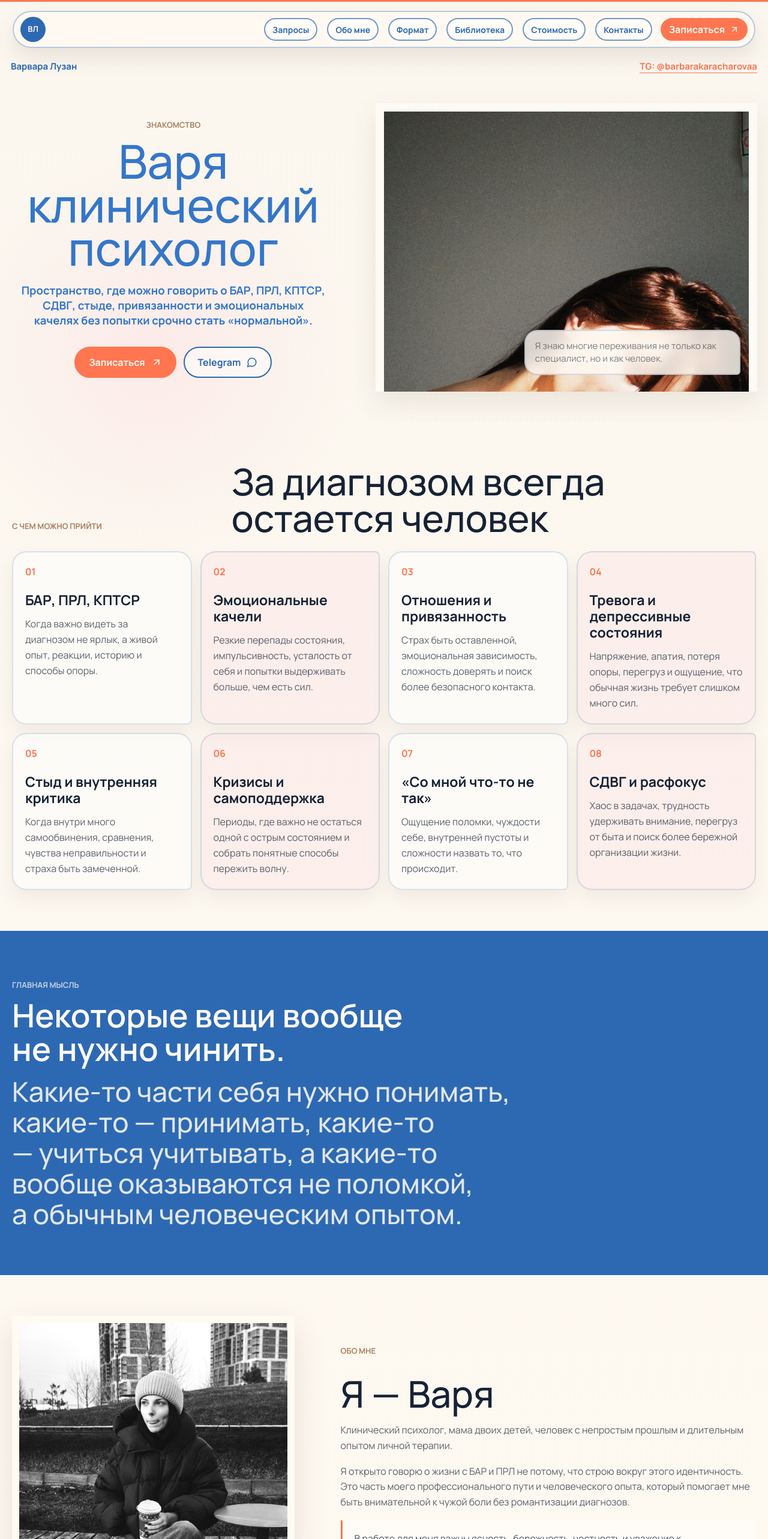
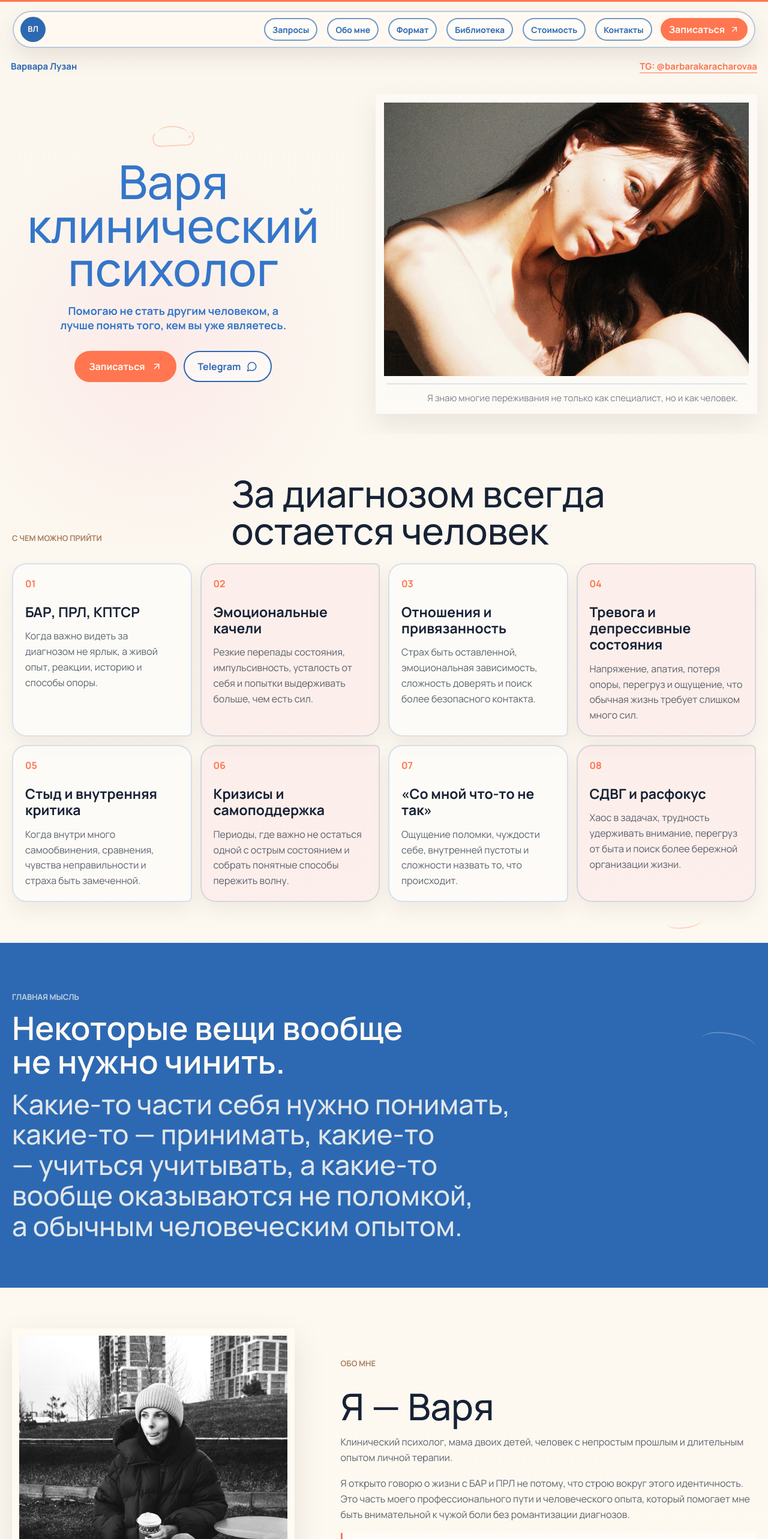
Before and after one commit to barbarakaracharova/barbarakaracharova.github.io, a React (Vite) app: page / in a window 1280 px wide. Shown: the top 2566 px of the page at 60% size. Built offline with nearby package versions, Linux system fonts and the light colour scheme.

Commit message:
Polish hero typography and details

```diff
--- a/src/main.tsx
+++ b/src/main.tsx
@@ -8,7 +8,6 @@ import {
   FileText,
   Instagram,
   MessageCircle,
-  Sparkles,
 } from "lucide-react";
 import "./styles.css";
 
@@ -145,6 +144,10 @@ function keep(text: string) {
     .replace(/когнитивно-поведенческая терапия/gi, (match) => match.replace(" ", "\u00a0"));
 }
 
+function NoBreak({ children }: { children: React.ReactNode }) {
+  return <span className="nowrap">{children}</span>;
+}
+
 function FadeIn({ children, className = "" }: { children: React.ReactNode; className?: string }) {
   return (
     <motion.div
@@ -212,7 +215,7 @@ function Hero() {
       </div>
       <div className="hero-layout">
         <FadeIn className="hero-copy">
-          <p className="kicker">Знакомство</p>
+          <div className="hero-cloud" aria-hidden="true" />
           <h1>
             Варя
             <br />
@@ -222,7 +225,7 @@ function Hero() {
           </h1>
           <p className="lead">
             {keep(
-              "Пространство, где можно говорить о БАР, ПРЛ, КПТСР, СДВГ, стыде, привязанности и эмоциональных качелях без попытки срочно стать «нормальной».",
+              "Помогаю не стать другим человеком, а лучше понять того, кем вы уже являетесь.",
             )}
           </p>
           <div className="actions">
@@ -236,7 +239,7 @@ function Hero() {
           <div className="hero-photo-frame">
             <img src="/images/varia-hero-cinematic.jpg" alt="Варвара Лузан" className="hero-photo" />
             <p className="portrait-caption">
-              {keep("Я знаю многие переживания не только как специалист, но и как человек.")}
+              {keep("Я знаю многие переживания не только как специалист, но\u00a0и\u00a0как человек.")}
             </p>
           </div>
         </FadeIn>
@@ -274,8 +277,8 @@ function Philosophy() {
           <strong>Некоторые вещи вообще не нужно чинить.</strong>
           <span>
             Какие-то части себя нужно понимать, какие-то — принимать, какие-то —
-            учиться учитывать, а какие-то вообще оказываются не поломкой,
-            а обычным человеческим опытом.
+            учиться учитывать, а какие-то вообще оказываются не поломкой,{" "}
+            <NoBreak>а обычным человеческим опытом.</NoBreak>
           </span>
         </blockquote>
       </FadeIn>
@@ -293,14 +296,14 @@ function About() {
         <span className="eyebrow">Обо мне</span>
         <h2>Я — Варя</h2>
         <p>
-          {keep(
-            "Клинический психолог, мама двоих детей, человек с непростым прошлым и длительным опытом личной терапии.",
-          )}
+          Клинический психолог, мама двоих детей, человек{" "}
+          <NoBreak>с непростым прошлым и длительным</NoBreak> опытом личной терапии.
         </p>
         <p>
-          {keep(
-            "Я открыто говорю о жизни с БАР и ПРЛ не потому, что строю вокруг этого идентичность. Это часть моего профессионального пути и человеческого опыта, который помогает мне быть внимательной к чужой боли без романтизации диагнозов.",
-          )}
+          Я открыто говорю о жизни с БАР и ПРЛ не потому, что строю вокруг этого
+          идентичность. Это часть моего профессионального{" "}
+          <NoBreak>пути и человеческого опыта,</NoBreak> который помогает мне быть
+          внимательной к чужой боли без романтизации диагнозов.
         </p>
         <p className="soft-note">
           {keep("В работе для меня важны ясность, бережность, честность и уважение к вашим границам.")}
@@ -332,7 +335,7 @@ function Format() {
         <div className="format-copy">
           {principles.map(([title, text]) => (
             <FadeIn className="principle-line" key={title}>
-              <Sparkles size={18} aria-hidden="true" />
+              <span className="note-mark" aria-hidden="true" />
               <div>
                 <h3>{title}</h3>
                 <p>{keep(text)}</p>
@@ -341,7 +344,9 @@ function Format() {
           ))}
         </div>
         <FadeIn className="format-aside">
-          <span>В терапии мы не ищем один быстрый совет.</span>
+          <span>
+            <NoBreak>В терапии мы не ищем</NoBreak> один быстрый совет.
+          </span>
           <p>{keep("Мы постепенно замечаем повторяющиеся реакции и собираем способы жить устойчивее.")}</p>
           <CTA variant="secondary" label="Обсудить формат" />
         </FadeIn>
@@ -361,7 +366,15 @@ function FirstMeeting() {
         {firstMeeting.map((item, index) => (
           <FadeIn className="meeting-card" key={item.title}>
             <span className="timeline-number">{String(index + 1).padStart(2, "0")}</span>
-            <h3>{item.title}</h3>
+            <h3>
+              {item.title === "Договариваемся о процессе" ? (
+                <>
+                  Договариваемся <NoBreak>о процессе</NoBreak>
+                </>
+              ) : (
+                item.title
+              )}
+            </h3>
             <p>{keep(item.text)}</p>
           </FadeIn>
         ))}
@@ -418,14 +431,27 @@ function Library() {
     <section id="library" className="section library-section">
       <FadeIn className="section-heading split-heading">
         <span className="eyebrow">Библиотека</span>
-        <h2>Библиотека текстов, по которым можно почувствовать мой язык</h2>
+        <h2>
+          Тексты, в которых можно
+          <br />
+          встретиться с собой
+        </h2>
       </FadeIn>
       <div className="library-grid">
         {library.map((post) => (
           <FadeIn className="library-card" key={post.href}>
             <span>Telegram</span>
             <h3>{post.title}</h3>
-            <p>{keep(post.text)}</p>
+            <p>
+              {post.title === "Почему ремиссия может пугать" ? (
+                <>
+                  Про потерю привычной версии себя <NoBreak>и необходимость</NoBreak>{" "}
+                  строить идентичность не вокруг боли.
+                </>
+              ) : (
+                keep(post.text)
+              )}
+            </p>
             <a href={post.href} target="_blank" rel="noreferrer">
               Читать <ArrowUpRight size={17} aria-hidden="true" />
             </a>
--- a/src/styles.css
+++ b/src/styles.css
@@ -230,11 +230,15 @@ p {
   text-wrap: pretty;
 }
 
+.nowrap {
+  white-space: nowrap;
+}
+
 .lead {
-  max-width: 570px;
+  max-width: 540px;
   margin: 22px auto 0;
   color: #3476c9;
-  font-size: clamp(18px, 1.45vw, 21px);
+  font-size: clamp(18px, 1.35vw, 20px);
   font-weight: 700;
   line-height: 1.36;
   text-wrap: balance;
@@ -297,11 +301,44 @@ p {
   position: relative;
 }
 
+.hero-cloud {
+  position: relative;
+  width: 70px;
+  height: 34px;
+  margin: 0 auto 22px;
+  opacity: 0.72;
+}
+
+.hero-cloud::before,
+.hero-cloud::after {
+  position: absolute;
+  content: "";
+}
+
+.hero-cloud::before {
+  inset: 7px 0 0;
+  border: 2px solid rgba(255, 118, 81, 0.44);
+  border-top-color: transparent;
+  border-radius: 999px;
+  transform: rotate(-3deg);
+}
+
+.hero-cloud::after {
+  top: 0;
+  left: 9px;
+  width: 52px;
+  height: 28px;
+  border-top: 2px solid rgba(255, 118, 81, 0.44);
+  border-radius: 50%;
+  box-shadow:
+    14px 2px 0 -10px rgba(255, 191, 208, 0.8),
+    -8px 3px 0 -9px rgba(255, 191, 208, 0.8);
+  transform: rotate(4deg);
+}
+
 .hero-photo-frame {
   position: relative;
-  display: grid;
-  aspect-ratio: 1.32 / 1;
-  align-items: center;
+  display: block;
   overflow: hidden;
   padding: clamp(10px, 1.1vw, 16px);
   background: rgba(255, 255, 255, 0.34);
@@ -311,26 +348,24 @@ p {
 .hero-photo {
   display: block;
   width: 100%;
-  height: 100%;
-  object-fit: contain;
-  object-position: center;
+  height: min(560px, 57vh);
+  object-fit: cover;
+  object-position: 54% 62%;
   filter: saturate(0.93) contrast(1.02);
 }
 
 .portrait-caption {
-  position: absolute;
-  right: clamp(18px, 2.2vw, 34px);
-  bottom: clamp(18px, 2.2vw, 34px);
-  max-width: 360px;
-  padding: 14px 16px;
-  border: 2px solid rgba(45, 105, 179, 0.2);
-  border-radius: 22px 22px 6px 22px;
-  background: rgba(255, 250, 242, 0.84);
+  position: relative;
+  max-width: none;
+  margin: 12px 4px 2px;
+  padding: 12px 14px 0;
+  border-top: 2px solid rgba(45, 105, 179, 0.16);
+  background: transparent;
   color: rgba(23, 34, 53, 0.56);
   font-size: 15px;
   line-height: 1.45;
-  text-align: left;
-  backdrop-filter: blur(12px);
+  text-align: right;
+  backdrop-filter: none;
 }
 
 .section-heading {
@@ -402,10 +437,40 @@ p {
   font-size: 16px;
 }
 
+.requests-section {
+  position: relative;
+}
+
+.requests-section::after {
+  position: absolute;
+  right: min(8vw, 90px);
+  bottom: 24px;
+  width: 58px;
+  height: 22px;
+  border-bottom: 2px solid rgba(255, 118, 81, 0.32);
+  border-radius: 50%;
+  content: "";
+  transform: rotate(-8deg);
+  pointer-events: none;
+}
+
 .philosophy-section {
+  position: relative;
   width: 100%;
   padding: clamp(44px, 6vw, 82px) max(18px, calc((100vw - 1240px) / 2));
   background: #2d69b3;
+}
+
+.philosophy-section::after {
+  position: absolute;
+  right: max(18px, calc((100vw - 1240px) / 2));
+  top: 26%;
+  width: 92px;
+  height: 34px;
+  border-top: 2px solid rgba(255, 250, 242, 0.28);
+  border-radius: 50%;
+  content: "";
+  transform: rotate(9deg);
 }
 
 .philosophy-inner {
@@ -449,6 +514,18 @@ p {
 
 .about-photo-wrap {
   position: relative;
+}
+
+.about-photo-wrap::after {
+  position: absolute;
+  right: -18px;
+  bottom: 18%;
+  width: 52px;
+  height: 20px;
+  border-bottom: 2px solid rgba(255, 118, 81, 0.34);
+  border-radius: 50%;
+  content: "";
+  transform: rotate(-18deg);
 }
 
 .about-photo {
@@ -528,9 +605,36 @@ p {
   border-radius: 8px;
 }
 
-.principle-line svg {
-  margin-top: 5px;
-  color: #ff7651;
+.note-mark {
+  position: relative;
+  display: block;
+  width: 17px;
+  height: 17px;
+  margin-top: 7px;
+}
+
+.note-mark::before,
+.note-mark::after {
+  position: absolute;
+  background: #ff7651;
+  border-radius: 999px;
+  content: "";
+}
+
+.note-mark::before {
+  top: 7px;
+  left: 0;
+  width: 17px;
+  height: 2px;
+  transform: rotate(-18deg);
+}
+
+.note-mark::after {
+  top: 0;
+  left: 7px;
+  width: 2px;
+  height: 17px;
+  transform: rotate(18deg);
 }
 
 .format-aside {
@@ -548,7 +652,7 @@ p {
 
 .format-aside span {
   color: #172235;
-  font-size: clamp(25px, 2.5vw, 38px);
+  font-size: clamp(25px, 2.25vw, 34px);
   font-weight: 600;
   line-height: 1.12;
 }
@@ -672,6 +776,18 @@ p {
   border-radius: 50%;
   background: rgba(255, 191, 208, 0.28);
   content: "";
+}
+
+.document-card::after {
+  position: absolute;
+  right: 28px;
+  top: 34px;
+  width: 42px;
+  height: 20px;
+  border-top: 2px solid rgba(255, 250, 242, 0.34);
+  border-radius: 50%;
+  content: "";
+  transform: rotate(18deg);
 }
 
 .document-stack {
@@ -866,7 +982,19 @@ p {
 }
 
 .section-cta {
+  position: relative;
   margin-top: 22px;
+}
+
+.section-cta::after {
+  position: absolute;
+  left: 180px;
+  top: 50%;
+  width: 44px;
+  height: 1.5px;
+  background: rgba(255, 118, 81, 0.42);
+  content: "";
+  transform: rotate(-7deg);
 }
 
 .contacts {
@@ -946,12 +1074,12 @@ footer {
   }
 
   .hero-photo {
-    height: 100%;
+    height: auto;
+    max-height: 620px;
   }
 
   .portrait-caption {
-    right: 22px;
-    bottom: 22px;
+    text-align: left;
   }
 
   .compact-grid,
```
